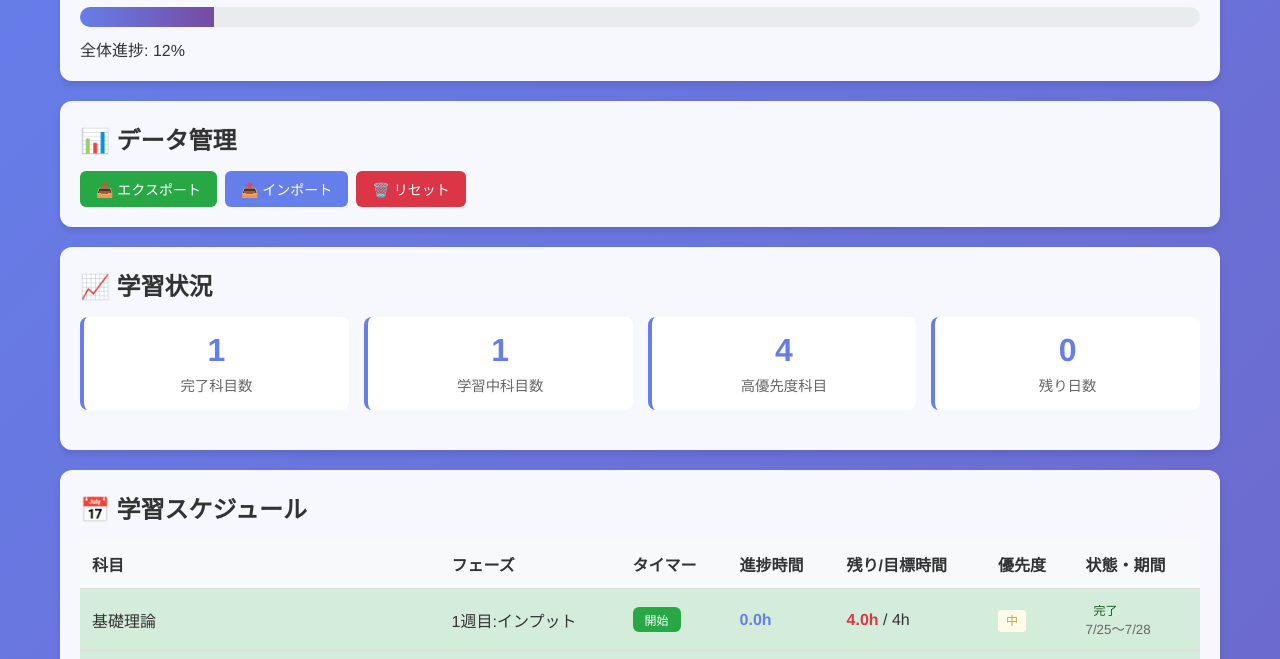
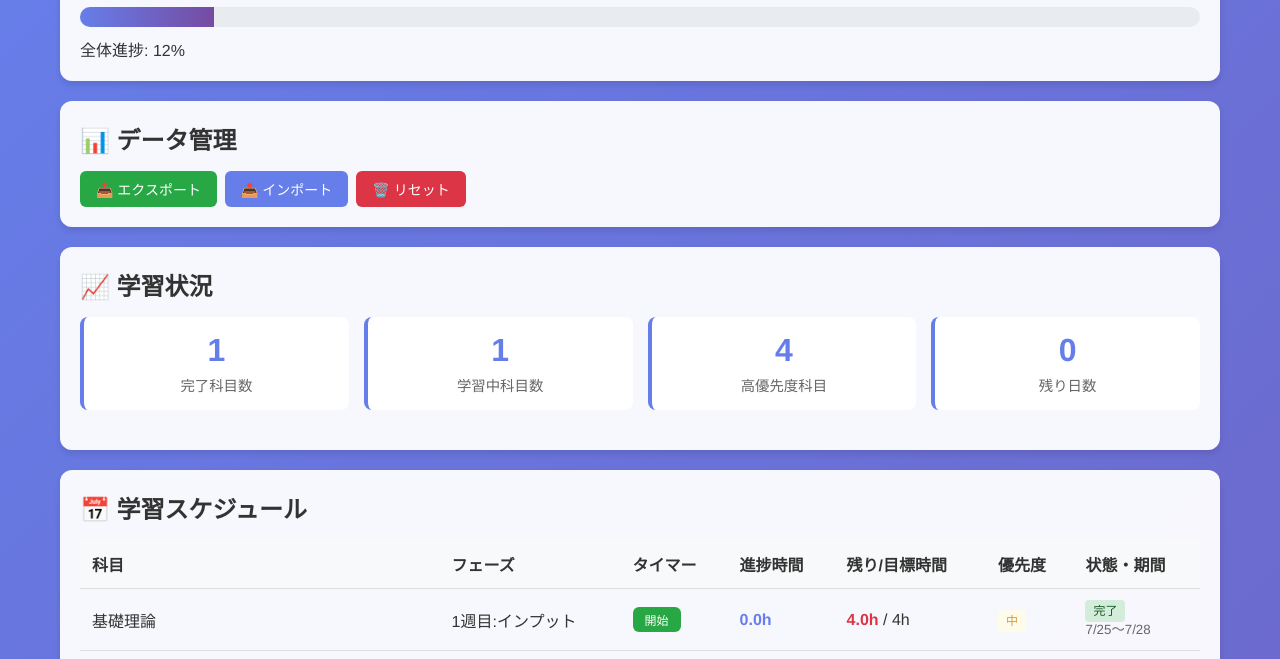
Before and after one commit to kousindjango/test_project, a plain HTML site: page index.html in a window 1280 px wide. Shown: the part 123-782 px from the top of the page. Drawn offline with Linux system fonts and the light colour scheme.

Commit message:
Update index.html

```diff
--- a/index.html
+++ b/index.html
@@ -159,14 +159,6 @@
         .status-completed {
             background-color: #d4edda;
             color: #155724;
-            padding: 4px 8px;
-            border-radius: 4px;
-            font-size: 12px;
-        }
-
-        .status-studying {
-            background-color: #d1ecf1;
-            color: #0c5460;
             padding: 4px 8px;
             border-radius: 4px;
             font-size: 12px;
@@ -540,21 +532,6 @@
             return date.toLocaleDateString('ja-JP', { month: 'numeric', day: 'numeric' });
         }
 
-        function isCurrentTask(startDate, endDate) {
-            if (!startDate || !endDate) return false;
-            const today = getCurrentDate();
-            const start = new Date(startDate);
-            const end = new Date(endDate);
-            return today >= start && today <= end;
-        }
-
-        function isOverdue(endDate) {
-            if (!endDate) return false;
-            const today = getCurrentDate();
-            const end = new Date(endDate);
-            return today > end;
-        }
-
         // 科目進捗更新
         function updateSubjectProgress(subjectId, newWeek) {
             console.log('進捗更新:', subjectId, newWeek);
@@ -563,7 +540,7 @@
                     return {
                         ...subject,
                         currentWeek: newWeek,
-                        status: newWeek === 0 ? "未開始" : newWeek >= 3 ? "完了" : "学習中"
+                        status: newWeek >= 3 ? "完了" : "学習中"
                     };
                 }
                 return subject;
@@ -748,31 +725,14 @@
                             const studyTime = appState.studyTimes[taskId] || 0;
                             const remainingHours = Math.max(0, targetHours - studyTime);
 
-                            // 現在のタスクかどうか判定
-                            let isCurrent = false;
-                            let isOverdueTask = false;
-
-                            if (startDate && endDate) {
-                                isCurrent = isCurrentTask(startDate, endDate);
-                                isOverdueTask = isOverdue(endDate);
-                            }
-
-                            // ステータス判定を修正
+                            // ステータス判定を簡素化
                             let statusClass, statusText;
                             if (subject.currentWeek > phaseIndex) {
                                 // 手動で完了マークされたタスク
                                 statusClass = 'status-completed';
                                 statusText = '完了';
-                            } else if (isOverdueTask) {
-                                // 期限を過ぎたタスク
-                                statusClass = 'status-pending';
-                                statusText = '期限超過';
-                            } else if (isCurrent) {
-                                // 現在実行中のタスク
-                                statusClass = 'status-studying';
-                                statusText = '進行中';
                             } else {
-                                // まだ開始していないタスク
+                                // 未完了のタスク
                                 statusClass = 'status-pending';
                                 statusText = '未完了';
                             }
@@ -781,15 +741,6 @@
 
                             // 行作成
                             const row = document.createElement('tr');
-
-                            // 行の背景色を設定
-                            if (isCurrent) {
-                                row.style.backgroundColor = '#fff3cd'; // 進行中は黄色
-                            } else if (isOverdueTask && subject.currentWeek <= phaseIndex) {
-                                row.style.backgroundColor = '#f8d7da'; // 期限超過は赤色
-                            } else if (subject.currentWeek > phaseIndex) {
-                                row.style.backgroundColor = '#d4edda'; // 完了は緑色
-                            }
 
                             const isTimerActive = appState.activeTimer === taskId;
                             const timerButtonClass = isTimerActive ? 'btn-danger' : 'btn-success';
```
